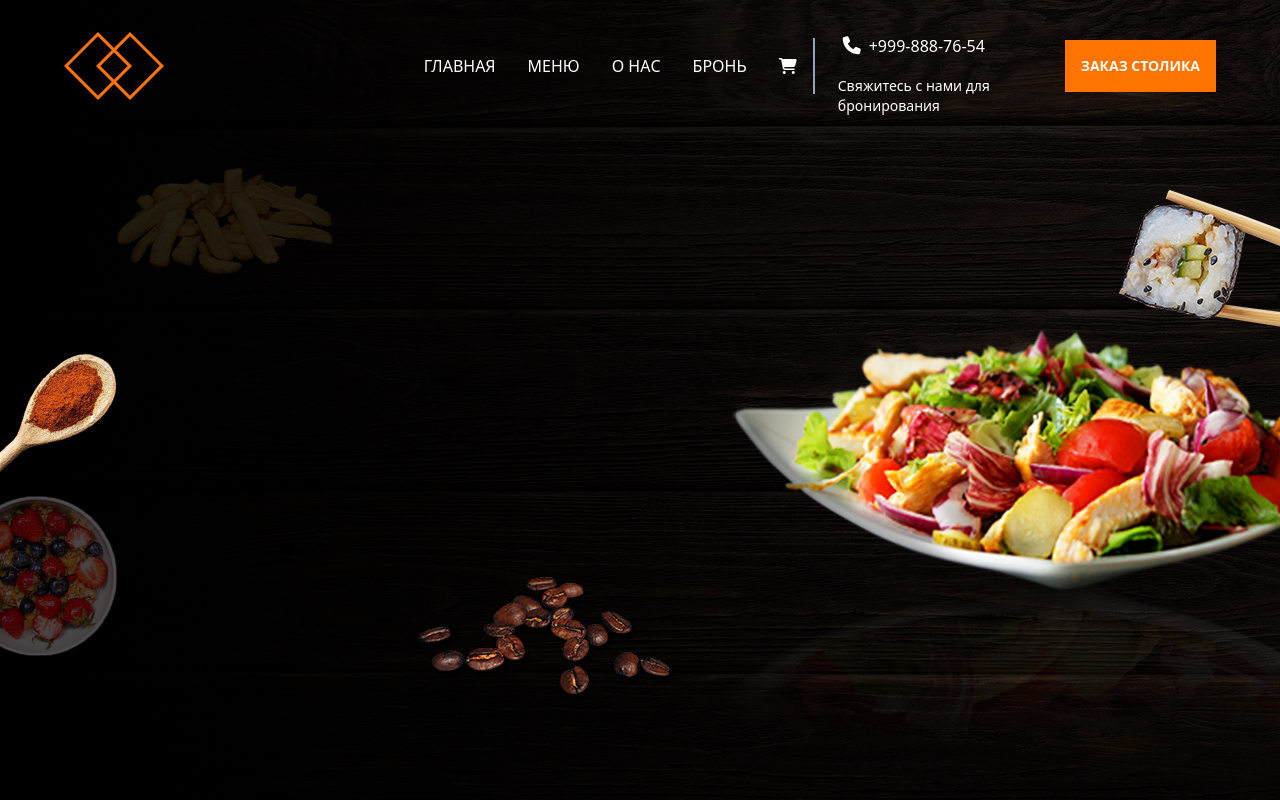
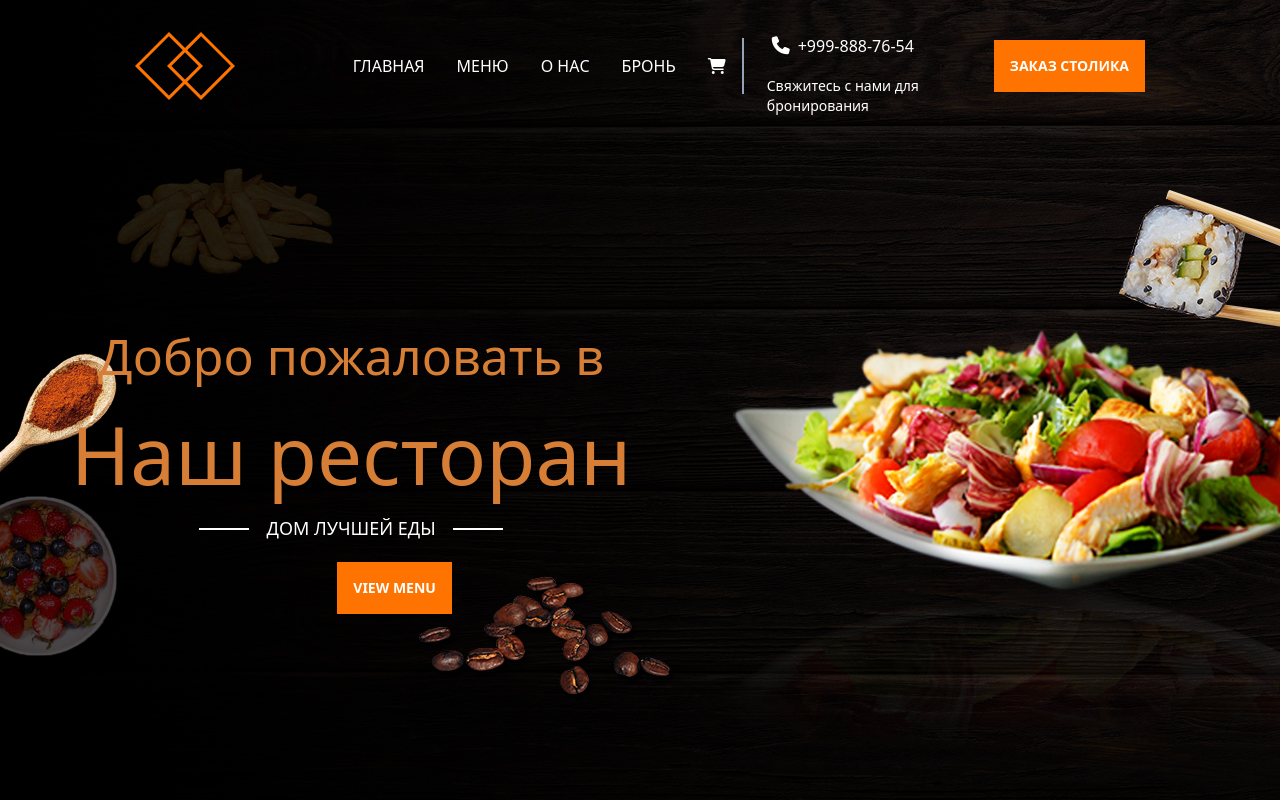
Before and after one commit to JamshidbekAtajonov/Restoran, a plain HTML site: page index.html in a window 1280 px wide. Drawn offline with nearby package versions, Linux system fonts and the light colour scheme.

Commit message:
headerEnd

```diff
--- a/index.html
+++ b/index.html
@@ -8,8 +8,8 @@
     <link rel="stylesheet" href="https://cdnjs.cloudflare.com/ajax/libs/font-awesome/6.6.0/css/all.min.css" integrity="sha512-Kc323vGBEqzTmouAECnVceyQqyqdsSiqLQISBL29aUW4U/M7pSPA/gEUZQqv1cwx4OnYxTxve5UMg5GT6L4JJg==" crossorigin="anonymous" referrerpolicy="no-referrer" />
 </head>
 <body>
-    <header class="bg-[url('./img/img.png')] bg-no-repeat bg-cover h-screen">
-        <nav class="container mx-auto lg:px-16 px-4  flex flex-wrap items-center py-4">
+    <header class="bg-[url('./img/img.png')] bg-no-repeat bg-cover h-screen flex flex-col">
+        <nav class="max-w-[1138px] w-full mx-auto lg:px-16 px-4  flex flex-wrap items-center py-4">
             <div class="flex-1 flex justify-between items-center">
                 <a href="#" class="text-xl"><img src="./img/LOGO (1).png" alt=""></a>
             </div>
@@ -39,6 +39,18 @@
                 </nav>
             </div>
         </nav>
+
+        <div class="max-w-[1138px] w-full mx-auto flex flex-col justify-center items-start flex-grow">
+            <div class="text-center">
+                <h3 class="text-[#D67E35] text-[50px]">Добро пожаловать в</h3>
+            <h2 class="text-[#D67E35] text-[80px]">Наш ресторан</h2>
+            <span class="text-white block text-lg before:content-[''] before:absolute relative before:w-[50px] before:h-[2px] w-max mx-auto before:bg-white before:-left-[40%] before:top-[50%]
+            after:content-[''] after:w-[50px] after:h-[2px] after:bg-white after:top-[50%] after:right-[-40%] after:absolute mb-5">ДОМ ЛУЧШЕЙ ЕДЫ</span>
+            <li><a class="md:p-4 py-3 px-5 inline-block bg-[#FF7400] text-white text-sm font-bold ml-16 hover:bg-[#ff73008e] transition-[500ms]" href="#">VIEW MENU</a></li>
+            </div>
+
+
+        </div>
     </header>
 </body>
 </html>
```
